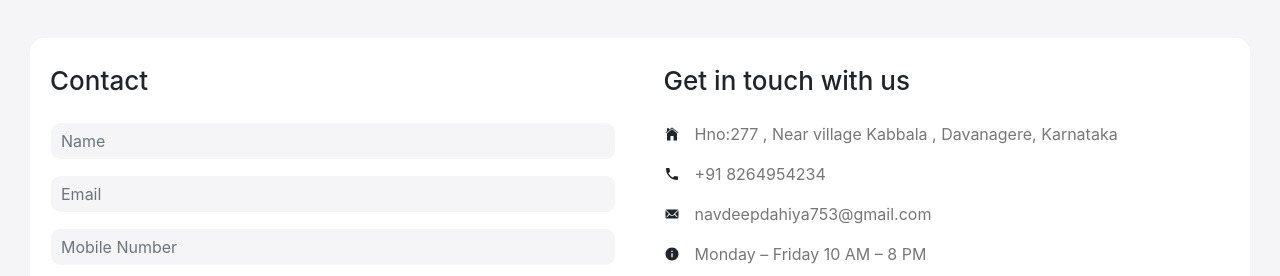
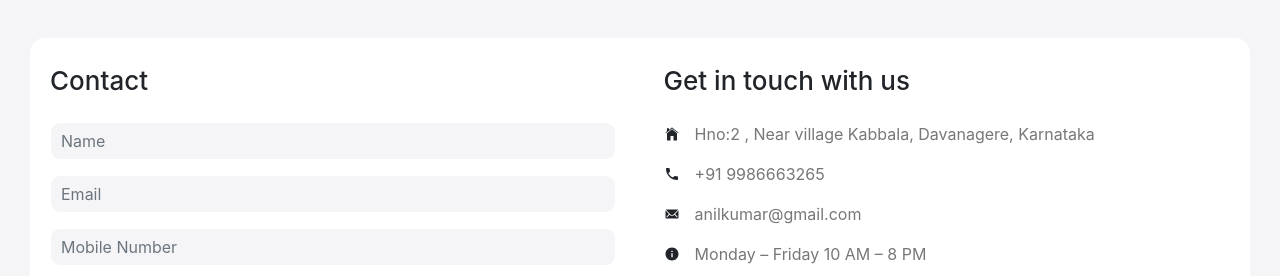
Before and after one commit to AnilKumarB12/ECommerce, a React (Create React App) app: page /contact in a window 1280 px wide. Shown: the part 800-1076 px from the top of the page. Built offline with nearby package versions, Linux system fonts and the light colour scheme.

Commit message:
Update Contact.js

```diff
--- a/src/pages/Contact.js
+++ b/src/pages/Contact.js
@@ -45,13 +45,13 @@ const Contact = () => {
                     <ul className='ps-0'>
                       <li className="mb-3 d-flex gap-15 align-items-center"><IoIosHome />
                         <address className="mb-0">
-                          Hno:277 , Near village Kabbala , Davanagere, Karnataka
+                          Hno:2 , Near village Kabbala, Davanagere, Karnataka
                         </address></li>
                       <li className="mb-3 d-flex gap-15 align-items-center"><IoMdCall />
-                        <a href="tel:+91 8264954234">+91 8264954234</a></li>
+                        <a href="tel:+91 9986663265">+91 9986663265</a></li>
                       <li className="mb-3 d-flex gap-15 align-items-center"><IoIosMail />
                         <a href="mailto:navdeepdahiya753@gmail.com">
-                          navdeepdahiya753@gmail.com
+                          anilkumar@gmail.com
                         </a></li>
                       <li className="mb-3 d-flex gap-15 align-items-center" ><IoMdInformationCircle />
                         <p className="mb-0">Monday – Friday 10 AM – 8 PM</p></li>
```
